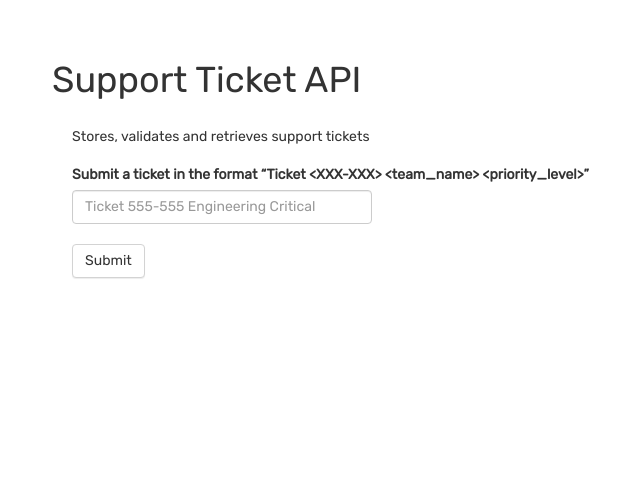
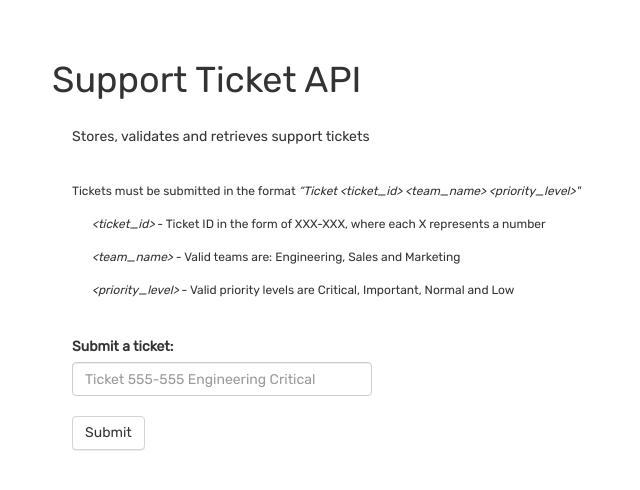
Before and after one commit to Topazoo/RackFoundry_Technical_Project, a Django app: page /tickets/ in a window 1280 px wide. Shown: the part 110-600 px from the top of the page, without its empty margins (28-668 px from the left). Run offline with Django 3.2, Linux system fonts and the light colour scheme; parts of the project's set-up code (start-up, migrations or seed data) failed here and were passed over; some libraries are stand-ins or nearby versions.

Commit message:
Ticket API UI tweaks

```diff
--- a/rackfoundry_technical/base/templates/tickets/tickets_home.html
+++ b/rackfoundry_technical/base/templates/tickets/tickets_home.html
@@ -7,13 +7,20 @@
 <h1>Support Ticket API</h1>
 <div class="subtitle">
     <h5>Stores, validates and retrieves support tickets</h5>
+    <br>
+    <h6>Tickets must be submitted in the format <i>“Ticket &lt;ticket_id&gt; &lt;team_name&gt; &lt;priority_level&gt;"</i></h6>
+    <h6 class="subtitle"><i>&lt;ticket_id&gt;</i> - Ticket ID in the form of XXX-XXX, where each X represents a number</h6>
+    <h6 class="subtitle"><i>&lt;team_name&gt;</i> - Valid teams are: Engineering, Sales and Marketing</h6>
+    <h6 class="subtitle"><i>&lt;priority_level&gt;</i> - Valid priority levels are Critical, Important, Normal and Low</h6>
 </div>
+
+<br>
 
 <form class="subtitle">
     <div class="form-group">
         {% csrf_token %}
         <label for="form-sub">
-            Submit a ticket in the format “Ticket &lt;XXX-XXX&gt; &lt;team_name&gt; &lt;priority_level&gt;”
+            Submit a ticket:
         </label>
         <div class="form-capped">
             <input class="form-control" id="form-sub" type="text" name="ticket" placeholder="Ticket 555-555 Engineering Critical">
--- a/rackfoundry_technical/base/ticket_functions.py
+++ b/rackfoundry_technical/base/ticket_functions.py
@@ -79,14 +79,14 @@ def throw_ticket_error(code):
         return HttpResponse('Error: Ticket requires a team name (e.g. Sales).', status=400)
 
     if code == -5:
-        return HttpResponse('Error: Invalid team name (valid teams are Engineering, Sales and Marketing).', status=400)
+        return HttpResponse('Error: Invalid team name.', status=400)
 
     if code == -6:
         return HttpResponse('Error: Ticket requires a priority level (e.g. Normal).', status=400)
 
     if code == -7:
-        return HttpResponse('Error: Invalid priority level'
-                            ' (valid levels are Critical, Important, Normal and Low).', status=400)
+        return HttpResponse('Error: Invalid priority level.', status=400)
+
     if code == -8:
         return HttpResponse('Error: Ticket cannot contain extra information.', status=400)
 
```
Also changed, not shown: rackfoundry_technical/db.sqlite3.
